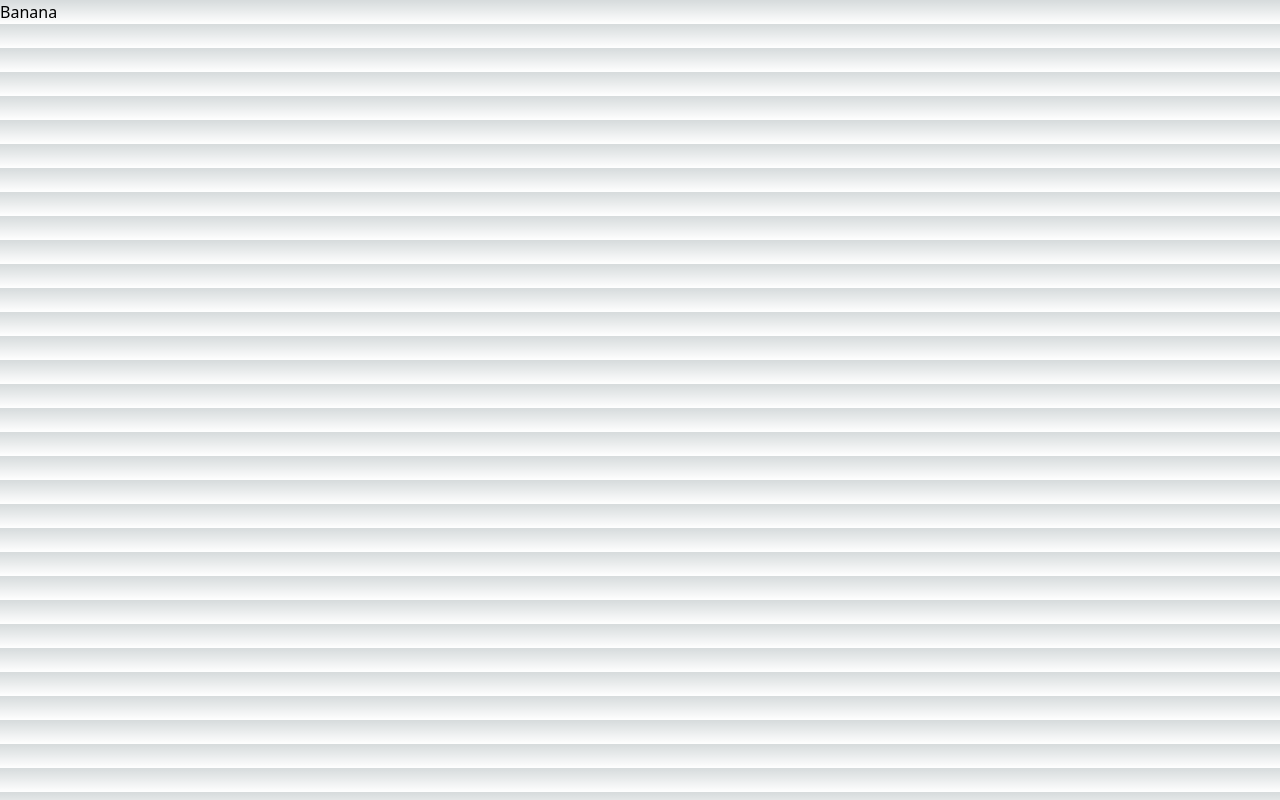
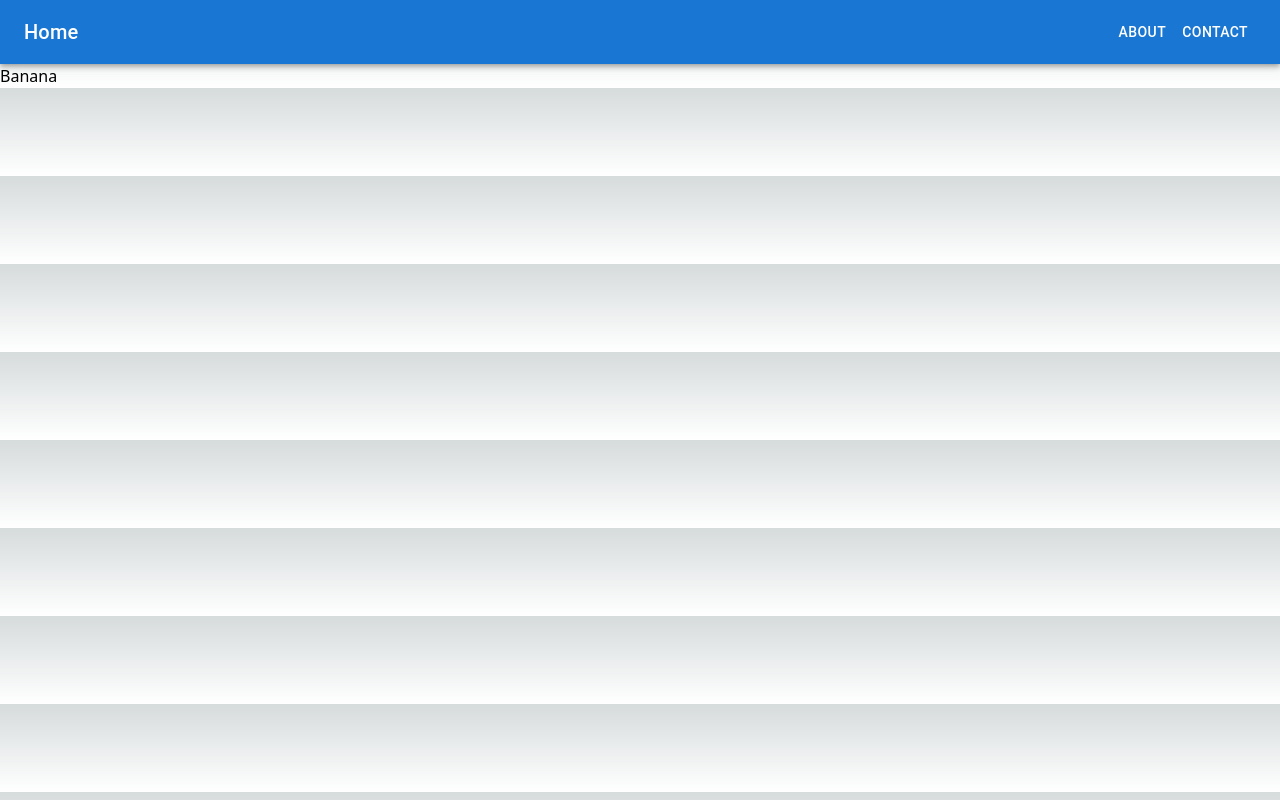
Before and after one commit to SeraphelCelaena/serpag-website, a Next.js app: page / in a window 1280 px wide. Built offline with nearby package versions, Linux system fonts and the light colour scheme.

Commit message:
added NavBar

```diff
--- /dev/null
+++ b/components/NavBar.js
@@ -0,0 +1,22 @@
+import Appbar from "@mui/material/AppBar";
+import Toolbar from "@mui/material/Toolbar";
+import Typography from "@mui/material/Typography";
+import Button from "@mui/material/Button";
+
+import Link from "next/link";
+
+export default function NavBar() {
+	return <Appbar position="static">
+		<Toolbar>
+			<Typography variant="h6" component="div" sx={{ flexGrow: 1 }}>
+				<Link href="/">Home</Link>
+			</Typography>
+			<Button color="inherit">
+				<Link href="/about">About</Link>
+			</Button>
+			<Button color="inherit">
+				<Link href="/contact">Contact</Link>
+			</Button>
+		</Toolbar>
+	</Appbar>
+}
--- /dev/null
+++ b/pages/about.js
@@ -0,0 +1,8 @@
+import NavBar from "@/components/NavBar";
+
+export default function About() {
+	return <main>
+		<NavBar />
+		<h1>About</h1>
+	</main>
+}
--- a/pages/index.js
+++ b/pages/index.js
@@ -1,6 +1,9 @@
+import NavBar from "@/components/NavBar"
+
 export default function Home() {
 	return (
 		<main>
+			<NavBar />
 			<h1>Banana</h1>
 		</main>
 	)
```
